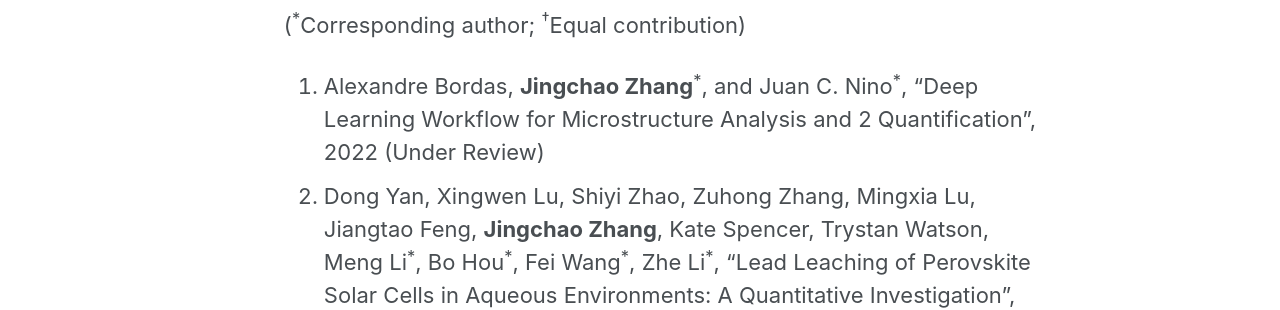
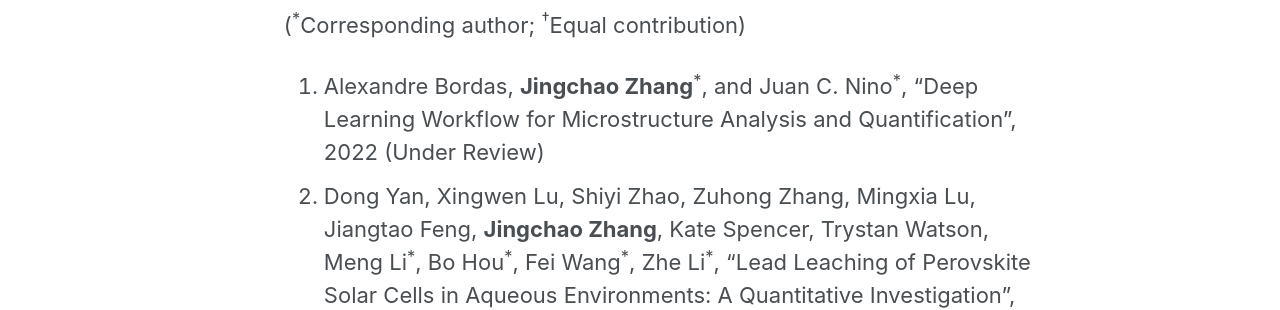
Before and after one commit to JingchaoZhang/JingchaoZhang.github.io, a Jekyll site: the page built from _pages/publications.md, in a window 1280 px wide and 900 px high. Shown: the part 187-497 px from the top of the window. Built offline with Jekyll 4.4.1, drawn with Linux system fonts in a browser that asks for light colours.

Commit message:
Update publications.md

```diff
--- a/_pages/publications.md
+++ b/_pages/publications.md
@@ -7,7 +7,7 @@ author_profile: false
 
 (<sup>\*</sup>Corresponding author; <sup>†</sup>Equal contribution)
 
-1. Alexandre Bordas, **Jingchao Zhang**<sup>\*</sup>, and Juan C. Nino<sup>\*</sup>, "Deep Learning Workflow for Microstructure Analysis and 2 Quantification", 2022 (Under Review)
+1. Alexandre Bordas, **Jingchao Zhang**<sup>\*</sup>, and Juan C. Nino<sup>\*</sup>, "Deep Learning Workflow for Microstructure Analysis and Quantification", 2022 (Under Review)
 2. Dong Yan, Xingwen Lu, Shiyi Zhao, Zuhong Zhang, Mingxia Lu, Jiangtao Feng, **Jingchao Zhang**, Kate Spencer, Trystan Watson, Meng Li<sup>\*</sup>, Bo Hou<sup>\*</sup>, Fei Wang<sup>\*</sup>, Zhe Li<sup>\*</sup>, "Lead Leaching of Perovskite Solar Cells in Aqueous Environments: A Quantitative Investigation", *Solar PRL*, 2022 [in print](https://onlinelibrary.wiley.com/doi/abs/10.1002/solr.202200332)
 3. Wenxiang Liu, Yang Hong, **Jingchao Zhang**<sup>\*</sup>, Yanan Yue<sup>\*</sup>, "High-Fidelity Anisotropic Thermal Transport Regulation in Twisted Bilayer Graphene", 2022 (Under Review)
 4. **Jingchao Zhang**, Hongbo Miao, "Build Robust QA System with Small Datasets using Data Augmentation and Answer Length Penalty", 2022 [pdf](http://web.stanford.edu/class/cs224n/reports/default_116631452.pdf)
```
